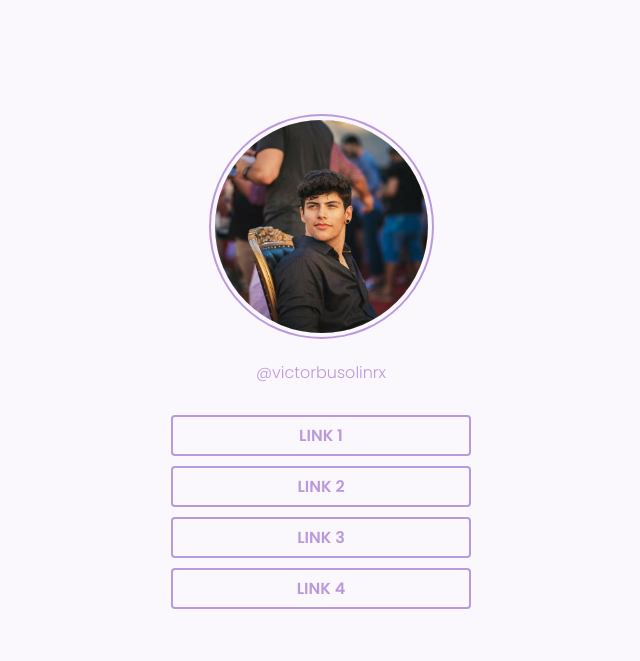
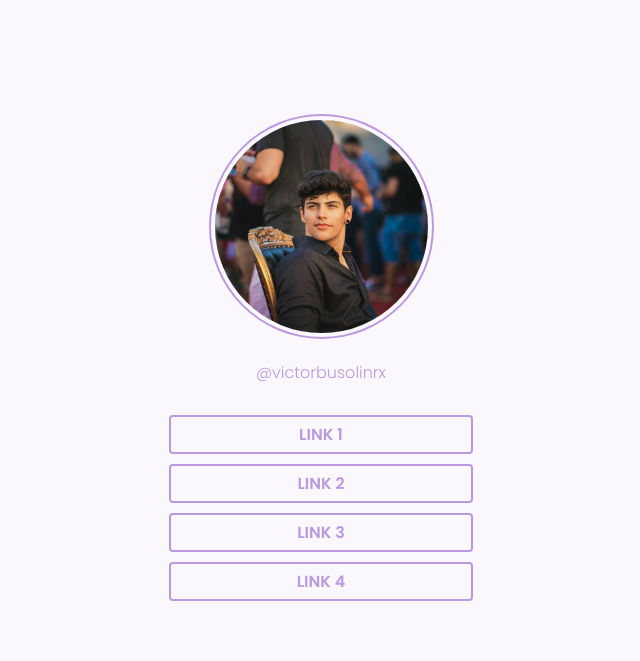
Before and after one commit to Busolin/social-tree, a plain HTML site: page index.html in a window 1280 px wide. Shown: the top 661 px of the page, without its empty margins (319-959 px from the left). Drawn offline with Linux system fonts and the light colour scheme.

Commit message:
button list padding fixed + effects added

```diff
--- a/index.html
+++ b/index.html
@@ -24,7 +24,7 @@
       <p>@victorbusolinrx</p>
 
       <ul class="linksList">
-        <li><a href="">Link 1</a></li>
+        <li><a href="https://www.google.com">Link 1</a></li>
         <li><a href="">Link 2</a></li>
         <li><a href="">Link 3</a></li>
         <li><a href="">Link 4</a></li>
--- a/style.css
+++ b/style.css
@@ -37,21 +37,26 @@ p {
 }
 
 .linksList li {
-  margin-bottom: 10px;
-  border: 2px solid var(--purple);
   text-align: center;
-  border-radius: 4px;
-  width: 300px;
   text-transform: uppercase;
   font-weight: 600;
-  box-sizing: border-box;
 }
 
 .linksList a {
   text-decoration: none;
   color: var(--purple);
   display: inline-block;
-  padding: 6px 123px;
+  border: 2px solid var(--purple);
+  width: 300px;
+  border-radius: 4px;
+  padding: 5px 0;
+  margin-bottom: 10px;
+}
+
+.linksList a:hover {
+  color: var(--body-bg-color);
+  background-color: var(--purple);
+  transition: 0.1s ease-in-out;
 }
 
 .iconsList {
```
